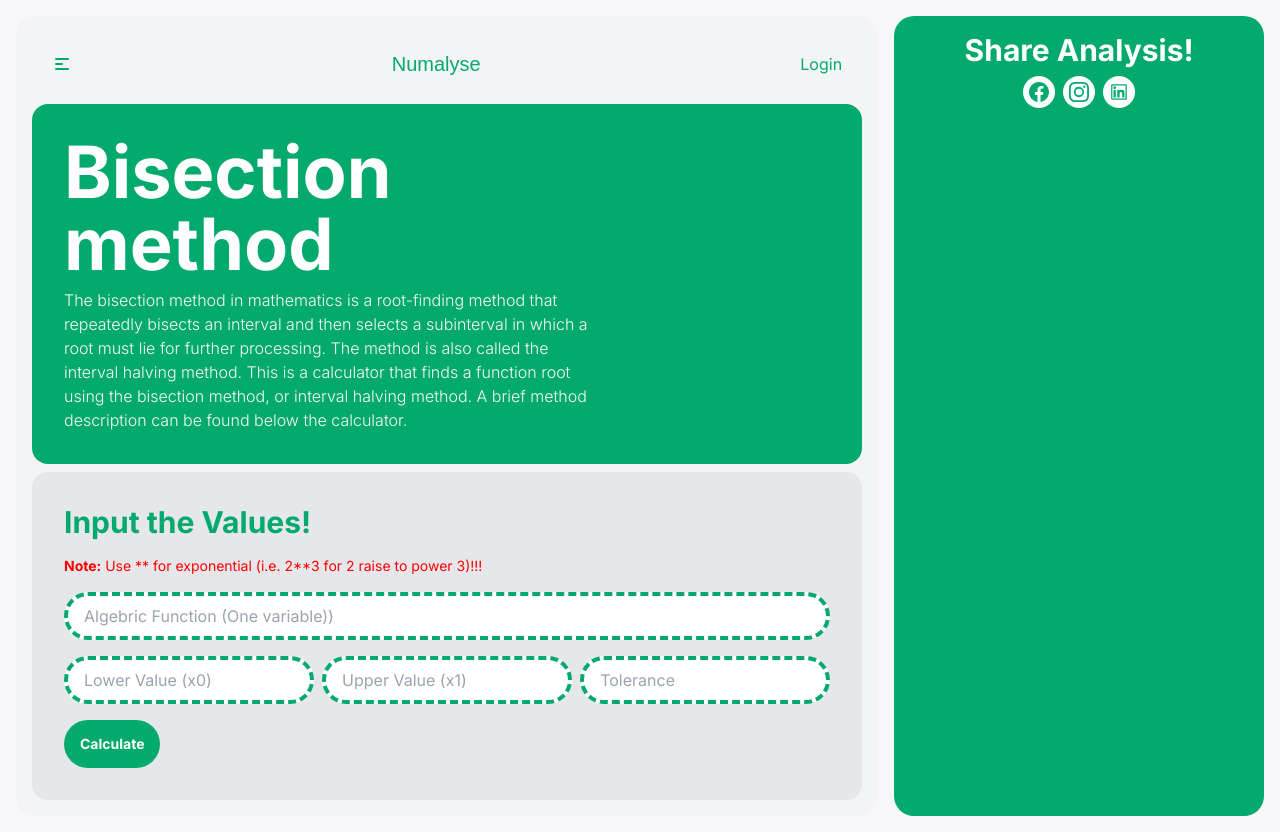
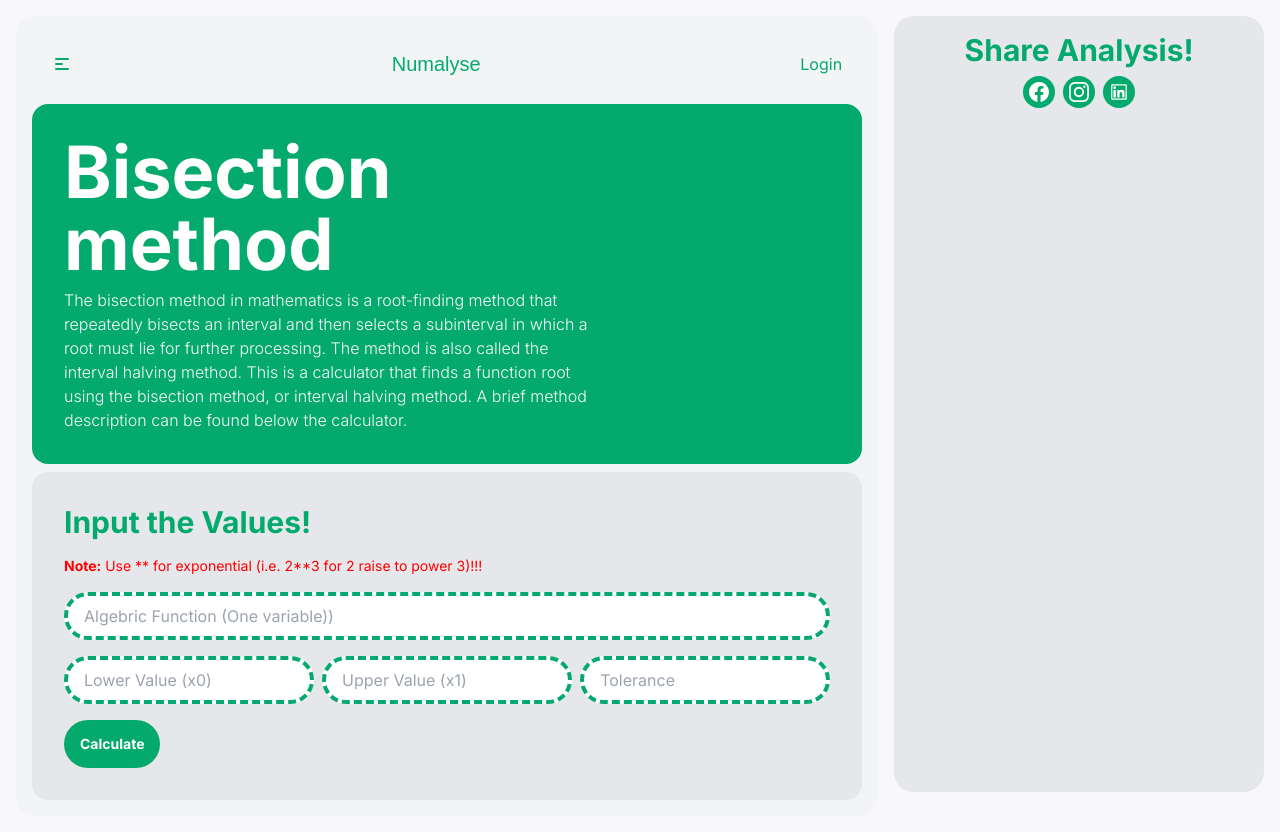
Before and after one commit to Hammadulhaq123/Numalyse, a Next.js app: page /solve/bisection-method in a window 1280 px wide. Built offline with nearby package versions, Linux system fonts and the light colour scheme; a web font is replaced by a local one.

Commit message:
Updated styling and some major issue of the UI also rendered new components in the page

```diff
--- a/app/solve/bisection-method/page.js
+++ b/app/solve/bisection-method/page.js
@@ -1,12 +1,14 @@
-import React from 'react'
 import Describer from '../../../components/Describer'
 import Navbar from '../../../components/Navbar'
 import { BsFacebook, BsInstagram } from "react-icons/bs"
 import { AiOutlineLinkedin } from "react-icons/ai"
 import BisectionInputs from '../../../RequiredInputs/BisectionInputs'
+
 const page = () => {
     return (
+        <>
             <div className='flex flex-row gap-4 h-auto w-full p-4'>
+
                 {/* Main Functionalities */}
                 <div className='w-full lg:w-[70%] bg-gray-100 p-4 gap-2 rounded-[20px] flex flex-col items-center justify-start'>
                     <Navbar />
@@ -15,23 +17,24 @@ const page = () => {
                 </div>
 
                 {/* SideBar that is going to contain the ads and extras */}
-            <div className='w-[30%] h-auto hidden lg:flex flex-col bg-[#04aa6d] items-center justify-start p-4 text-white rounded-[20px]'>
-                <div className='flex gap-2 items-center justify-center flex-col text-3xl font-bold text-[#fff]'>
+                <div className='w-[30%] h-[97vh] hidden lg:flex flex-col bg-gray-200 items-center justify-start p-4 text-[#04aa6d] rounded-[20px]'>
+                    <div className='flex gap-2 items-center justify-center flex-col text-3xl font-bold text-[#04aa6d]'>
                         Share Analysis!
                         <div className='flex gap-2 text-xl'>
-                        <button className='w-8 h-8 bg-white text-[#04aa6d] rounded-full flex items-center justify-center'>
+                            <button className='w-8 h-8 bg-[#04aa6d] text-[#fff] rounded-full flex items-center justify-center'>
                                 <BsFacebook />
                             </button>
-                        <button className='w-8 h-8 bg-white text-[#04aa6d] rounded-full flex items-center justify-center'>
+                            <button className='w-8 h-8 bg-[#04aa6d] text-[#fff] rounded-full flex items-center justify-center'>
                                 <BsInstagram />
                             </button>
-                        <button className='w-8 h-8 bg-white text-[#04aa6d] rounded-full flex items-center justify-center'>
+                            <button className='w-8 h-8 bg-[#04aa6d] text-[#fff] rounded-full flex items-center justify-center'>
                                 <AiOutlineLinkedin />
                             </button>
                         </div>
                     </div>
                 </div>
             </div>
+        </>
     )
 }
 
```
Lines whose indentation alone changed are shown as unchanged.
